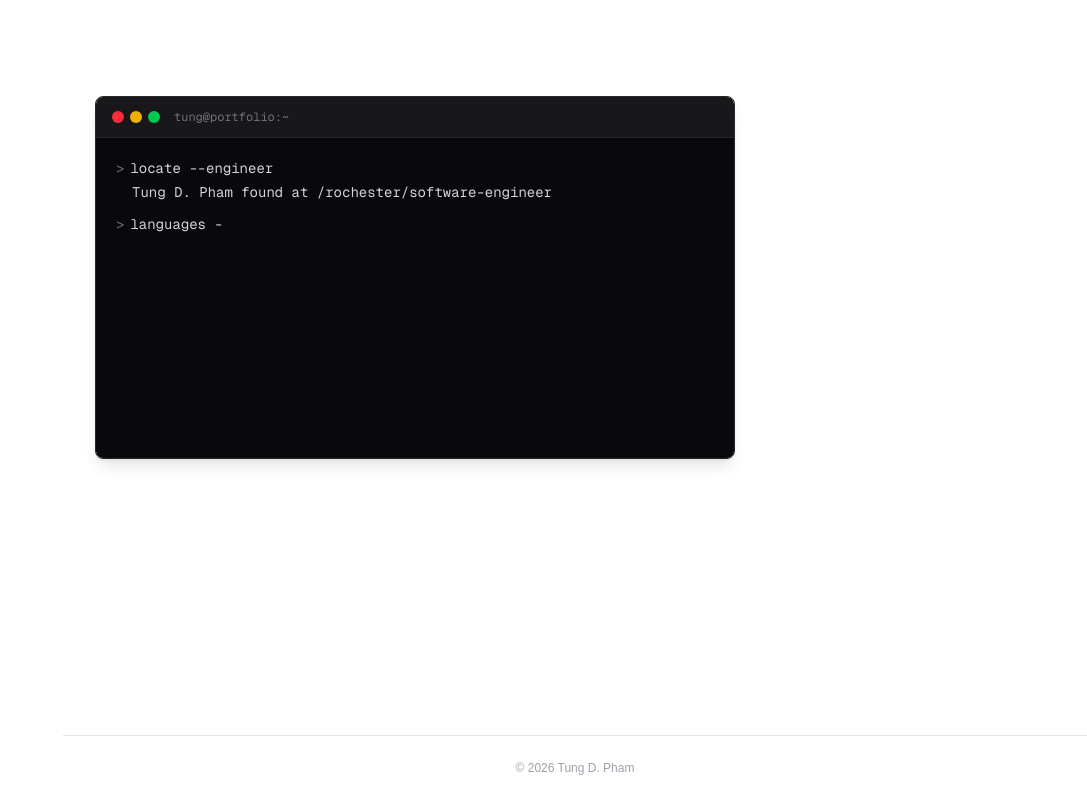
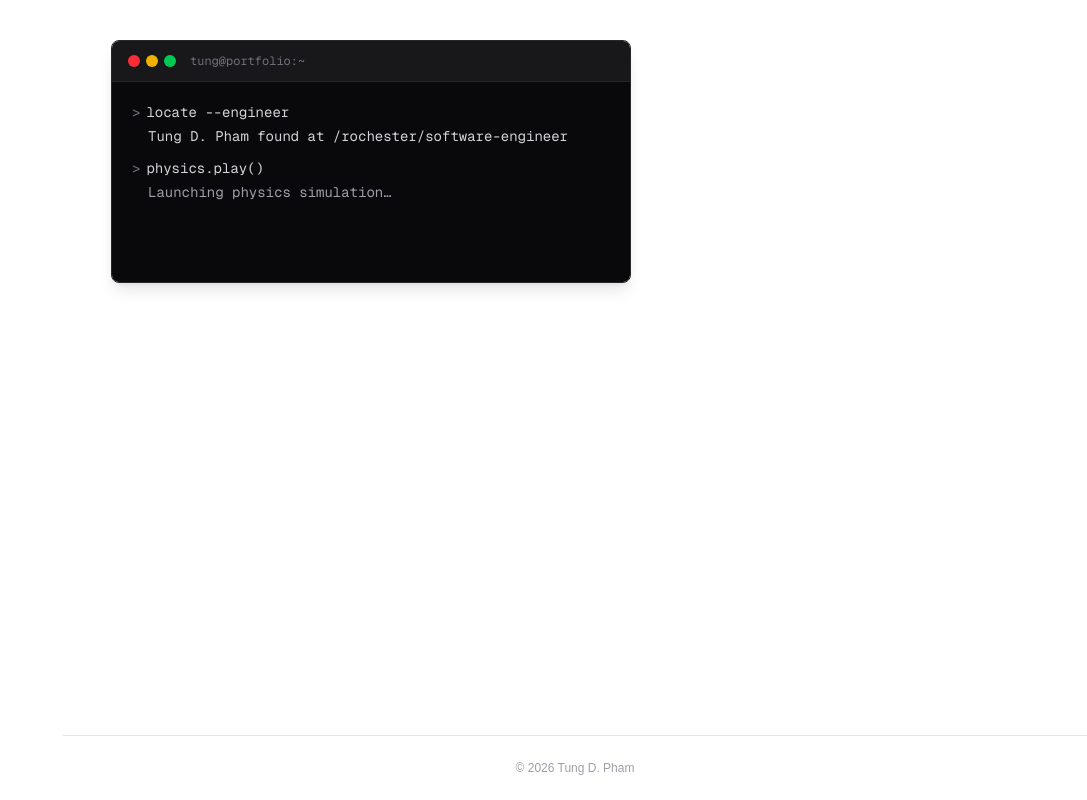
Before and after one commit to tungphambasement/mono_web, a Next.js app: page / in a window 1280 px wide. Shown: the whole page, without its empty margins (193-1280 px from the left). Built offline with nearby package versions, Linux system fonts and the light colour scheme.

Commit message:
Add physics overlay for intro

```diff
--- /dev/null
+++ b/app/activities/page.tsx
@@ -0,0 +1,3 @@
+export default function ActivitiesPage() {
+
+}
--- a/app/blogs/page.tsx
+++ b/app/blogs/page.tsx
@@ -1,4 +1,4 @@
-export default function Blogs() {
+export default function BlogsPage() {
   return (
     <section className="space-y-8"> </section>
   );
--- a/app/components/DraggableTerminal.tsx
+++ b/app/components/DraggableTerminal.tsx
@@ -1,11 +1,11 @@
 "use client";
 
 import { useEffect, useLayoutEffect, useRef, useState } from "react";
-import Terminal from "./Terminal";
+import Terminal, { ExternalCommandDef } from "./Terminal";
 
-export default function DraggableTerminal() {
+export default function DraggableTerminal({ externalCommands }: { externalCommands?: Record<string, ExternalCommandDef> }) {
   const [pos, setPos] = useState<{ x: number; y: number } | null>(null);
-  const [size, setSize] = useState({ width: 640, height: 320 });
+  const [size, setSize] = useState({ width: 520, height: 200 });
   const [isDragging, setIsDragging] = useState(false);
 
   const containerRef = useRef<HTMLDivElement>(null);
@@ -23,12 +23,12 @@ export default function DraggableTerminal() {
   useLayoutEffect(() => {
     if (containerRef.current) {
       const rect = containerRef.current.getBoundingClientRect();
-      const w = Math.min(640, window.innerWidth - 40);
+      const w = Math.min(520, window.innerWidth - 40);
 
       setSize((s) => ({ ...s, width: w }));
       setPos({
         x: rect.left,
-        y: rect.top,
+        y: Math.max(0, rect.top - 40),
       });
     }
   }, []);
@@ -98,7 +98,7 @@ export default function DraggableTerminal() {
   }
 
   return (
-    <div ref={containerRef} className="w-full max-w-2xl h-80 my-8">
+    <div ref={containerRef} className="w-full max-w-2xl my-8">
       {pos && (
         <div
           className="fixed z-50 animate-fade-in"
@@ -113,6 +113,7 @@ export default function DraggableTerminal() {
             height={size.height}
             onDragHandleMouseDown={handleDragStart}
             isDragging={isDragging}
+            externalCommands={externalCommands}
           />
 
           {/* Resize handles */}
--- /dev/null
+++ b/app/components/PhysicsOverlay.tsx
@@ -0,0 +1,109 @@
+"use client";
+
+import { useEffect, useRef } from "react";
+
+const COLORS = [
+  "#f87171", "#fb923c", "#fbbf24", "#a3e635",
+  "#34d399", "#38bdf8", "#818cf8", "#e879f9",
+  "#f43f5e", "#06b6d4", "#84cc16", "#f97316",
+];
+
+export default function PhysicsOverlay() {
+  const outerRef = useRef<HTMLDivElement>(null);
+  const canvasContainerRef = useRef<HTMLDivElement>(null);
+
+  useEffect(() => {
+    let cancelled = false;
+
+    async function init() {
+      const Matter = await import("matter-js");
+      if (cancelled || !outerRef.current || !canvasContainerRef.current) return;
+
+      const { Engine, Render, Runner, Bodies, World, Body } = Matter;
+
+      const W = outerRef.current.offsetWidth;
+      const H = outerRef.current.offsetHeight;
+
+      const engine = Engine.create({ gravity: { x: 0, y: 1.2 } });
+      const runner = Runner.create();
+
+      const render = Render.create({
+        element: canvasContainerRef.current,
+        engine,
+        options: {
+          width: W,
+          height: H,
+          wireframes: false,
+          background: "transparent",
+        },
+      });
+
+      const wallOpts = { isStatic: true, render: { fillStyle: "transparent", strokeStyle: "transparent", lineWidth: 0 } };
+      const ground = Bodies.rectangle(W / 2, H + 25, W + 4, 50, wallOpts);
+      const ceiling = Bodies.rectangle(W / 2, -25, W + 4, 50, wallOpts);
+      const wallL = Bodies.rectangle(-25, H / 2, 50, H + 4, wallOpts);
+      const wallR = Bodies.rectangle(W + 25, H / 2, 50, H + 4, wallOpts);
+      World.add(engine.world, [ground, ceiling, wallL, wallR]);
+
+      const balls = Array.from({ length: 14 }, (_, i) => {
+        const r = 12 + Math.random() * 28;
+        const x = r + Math.random() * (W - r * 2);
+        const y = -r - Math.random() * H * 0.8;
+        const ball = Bodies.circle(x, y, r, {
+          restitution: 0.72,
+          friction: 0.008,
+          frictionAir: 0.006,
+          render: { fillStyle: COLORS[i % COLORS.length], strokeStyle: "transparent", lineWidth: 0 },
+        });
+        Body.setVelocity(ball, { x: (Math.random() - 0.5) * 10, y: Math.random() * 3 });
+        return ball;
+      });
+
+      const heavies = Array.from({ length: 3 }, (_, i) => {
+        const r = 36 + Math.random() * 20;
+        const x = r + Math.random() * (W - r * 2);
+        const y = -r - Math.random() * H * 0.3;
+        const ball = Bodies.circle(x, y, r, {
+          restitution: 0.55,
+          friction: 0.01,
+          frictionAir: 0.003,
+          density: 0.004,
+          render: { fillStyle: COLORS[(i + 5) % COLORS.length] + "cc", strokeStyle: "transparent", lineWidth: 0 },
+        });
+        Body.setVelocity(ball, { x: (Math.random() - 0.5) * 7, y: Math.random() * 2 });
+        return ball;
+      });
+
+      World.add(engine.world, [...balls, ...heavies]);
+      Render.run(render);
+      Runner.run(runner, engine);
+
+      return () => {
+        Runner.stop(runner);
+        Render.stop(render);
+        render.canvas.remove();
+        World.clear(engine.world, false);
+        Engine.clear(engine);
+      };
+    }
+
+    let teardown: (() => void) | undefined;
+    init().then((fn) => { teardown = fn; });
+
+    return () => {
+      cancelled = true;
+      teardown?.();
+    };
+  }, []);
+
+  return (
+    <div
+      ref={outerRef}
+      className="w-full h-full z-10 animate-fade-in overflow-hidden rounded-xl"
+      style={{ background: "white" }}
+    >
+      {/* Canvas mount point */}
+      <div ref={canvasContainerRef} className="w-full h-full pointer-events-none" />
+    </div>
+  );
+}
--- a/app/components/Terminal.tsx
+++ b/app/components/Terminal.tsx
@@ -5,7 +5,7 @@ import { KeyboardEvent, ReactNode, useCallback, useEffect, useRef, useState } fr
 
 const SCRIPT_COMMANDS = [
   "locate --engineer",
-  "languages --list",
+  "physics.play()",
 ];
 
 // Styled segments for each script command's output typing animation.
@@ -14,15 +14,12 @@ type OutputSegment = { text: string; className: string };
 const SCRIPT_OUTPUT_SEGMENTS: OutputSegment[][] = [
   // locate --engineer
   [{ text: "Tung D. Pham found at /rochester/software-engineer", className: "text-zinc-300" }],
-  // languages --list
-  [
-    { text: "Languages", className: "text-zinc-500" },
-    { text: "  ", className: "" },
-    { text: "C++ · TypeScript · Java · Python · Rust", className: "text-zinc-200" },
-  ],
+  // physics.play()
+  [{ text: "Launching physics simulation…", className: "text-zinc-400" }],
 ];
 
 const PROMPT_SPEED = 60;   // ms per character
+const OUTPUT_SPEED = 30;   // ms per character for output typing animation
 const PAUSE_AFTER_TYPE = 150;  // ms after fully typed, before "Enter"
 const PAUSE_AFTER_CMD = 300;  // ms after output appears, before next command
 
@@ -40,8 +37,14 @@ const COMMAND_HELP: Record<string, string> = {
   git: "git commands (try: git log)",
   whoami: "identify yourself",
   echo: "print text",
-  neofetch: "system information",
+  pwd: "print working directory",
   clear: "clear the terminal",
+};
+
+export type ExternalCommandDef = {
+  description?: string;
+  output?: ReactNode;
+  action: () => void;
 };
 
 const ALL_COMMANDS = Object.keys(COMMAND_HELP);
@@ -50,12 +53,14 @@ function renderCommandOutput(
   cmd: string,
   args: string[],
   nav: (path: string) => void,
+  externalCommands: Record<string, ExternalCommandDef> = {},
 ): ReactNode {
   switch (cmd) {
     case "":
       return null;
 
-    case "help":
+    case "help": {
+      const extEntries = Object.entries(externalCommands).filter(([, v]) => v.description);
       return (
         <div className="space-y-0.5">
           <div className="text-zinc-500 mb-1">Available commands:</div>
@@ -65,9 +70,21 @@ function renderCommandOutput(
               <span className="text-zinc-500">{desc}</span>
             </div>
           ))}
+          {extEntries.length > 0 && (
+            <>
+              <div className="text-zinc-600 mt-1 mb-0.5 text-xs">― external ―</div>
+              {extEntries.map(([c, { description }]) => (
+                <div key={c}>
+                  <span className="text-zinc-200 inline-block w-24">{c}()</span>
+                  <span className="text-zinc-500">{description}</span>
+                </div>
+              ))}
+            </>
+          )}
           <div className="text-zinc-600 mt-1 text-xs">↑↓ history · Tab autocomplete · Ctrl+L clear</div>
         </div>
       );
+    }
 
     case "locate":
       return <div className="text-zinc-300">Tung D. Pham found at /rochester/software-engineer</div>;
@@ -303,9 +320,10 @@ interface TerminalProps {
   height: number;
   onDragHandleMouseDown: (e: React.MouseEvent) => void;
   isDragging: boolean;
+  externalCommands?: Record<string, ExternalCommandDef>;
 }
 
-export default function Terminal({ height, onDragHandleMouseDown, isDragging }: TerminalProps) {
+export default function Terminal({ height, onDragHandleMouseDown, isDragging, externalCommands = {} }: TerminalProps) {
   const router = useRouter();
   const nav = useCallback((p: string) => router.push(p), [router]);
 
@@ -356,10 +374,17 @@ export default function Terminal({ height, onDragHandleMouseDown, isDragging }:
     } else if (scriptPhase === "waiting") {
       scriptTimerRef.current = setTimeout(() => {
         const trimmed = currentInput.trim();
-        const [c = "", ...args] = trimmed.split(/\s+/);
+        const [cmdRaw = "", ...args] = trimmed.split(/\s+/);
+        const cmd = cmdRaw.replace(/\(\)$/, "").toLowerCase();
         pendingPromptRef.current = trimmed;
         pendingSegmentsRef.current = SCRIPT_OUTPUT_SEGMENTS[scriptIdx] ?? [];
-        pendingNodeRef.current = renderCommandOutput(c.toLowerCase(), args, nav);
+        // Fire external action if matched
+        if (externalCommands[cmd]) {
+          externalCommands[cmd].action();
+          pendingNodeRef.current = externalCommands[cmd].output ?? null;
+        } else {
+          pendingNodeRef.current = renderCommandOutput(cmd, args, nav, externalCommands);
+        }
         setCurrentInput("");
         setTypedOutputLen(0);
         setScriptPhase("outputTyping");
@@ -369,7 +394,7 @@ export default function Terminal({ height, onDragHandleMouseDown, isDragging }:
       if (typedOutputLen < totalLen) {
         scriptTimerRef.current = setTimeout(
           () => setTypedOutputLen((n) => n + 1),
-          PROMPT_SPEED,
+          OUTPUT_SPEED,
         );
       } else {
         scriptTimerRef.current = setTimeout(() => {
@@ -386,7 +411,7 @@ export default function Terminal({ height, onDragHandleMouseDown, isDragging }:
     }
 
     return () => { if (scriptTimerRef.current) clearTimeout(scriptTimerRef.current); };
-  }, [scriptPhase, scriptIdx, currentInput, nav, typedOutputLen]);
+  }, [scriptPhase, scriptIdx, currentInput, nav, typedOutputLen, externalCommands]);
 
   useEffect(() => {
     if (isInteractive) inputRef.current?.focus();
@@ -398,9 +423,11 @@ export default function Terminal({ height, onDragHandleMouseDown, isDragging }:
 
   function executeCommand(raw: string) {
     const trimmed = raw.trim();
-    const [cmd = "", ...args] = trimmed.split(/\s+/);
+    // Strip trailing () so `physics.play()` and `physics.play` both work
+    const [cmdRaw = "", ...args] = trimmed.split(/\s+/);
+    const cmd = cmdRaw.replace(/\(\)$/, "").toLowerCase();
 
-    if (cmd.toLowerCase() === "clear") {
+    if (cmd === "clear") {
       setHistory([]);
       setCurrentInput("");
       setCmdHistoryIdx(-1);
@@ -408,7 +435,17 @@ export default function Terminal({ height, onDragHandleMouseDown, isDragging }:
     }
 
     if (trimmed !== "") setCmdHistory((prev) => [trimmed, ...prev]);
-    const output = renderCommandOutput(cmd.toLowerCase(), args, nav);
+
+    if (externalCommands[cmd]) {
+      const { action, output = null } = externalCommands[cmd];
+      action();
+      setHistory((prev) => [...prev, { prompt: trimmed, output }]);
+      setCurrentInput("");
+      setCmdHistoryIdx(-1);
+      return;
+    }
+
+    const output = renderCommandOutput(cmd, args, nav, externalCommands);
     setHistory((prev) => [...prev, { prompt: trimmed, output }]);
     setCurrentInput("");
     setCmdHistoryIdx(-1);
@@ -446,7 +483,8 @@ export default function Terminal({ height, onDragHandleMouseDown, isDragging }:
         e.preventDefault();
         const partial = currentInput.trim().toLowerCase();
         if (!partial || partial.includes(" ")) break;
-        const matches = ALL_COMMANDS.filter((c) => c.startsWith(partial));
+        const allCmds = [...ALL_COMMANDS, ...Object.keys(externalCommands)];
+        const matches = allCmds.filter((c) => c.startsWith(partial));
         if (matches.length === 1) setCurrentInput(matches[0]);
         break;
       }
--- a/app/experiences/page.tsx
+++ b/app/experiences/page.tsx
@@ -29,11 +29,10 @@ const experiences = [
   }
 ];
 
-export default function Experiences() {
+export default function ExperiencesPage() {
   return (
-    <section className="space-y-12">
+    <section className="space-y-12 w-[80%] mx-auto">
       <h1 className="text-3xl font-bold tracking-tight">Experiences</h1>
-
       <ol className="relative">
         {experiences.map((exp, i) => {
           const isComingSoon = exp.period === "Coming Soon";
--- a/app/layout.tsx
+++ b/app/layout.tsx
@@ -33,7 +33,7 @@ export default function RootLayout({
         <div className="flex flex-1 min-h-screen">
           <Sidebar />
           <div className="flex-1 flex flex-col">
-            <main className="flex-1 max-w-5xl w-full mx-auto px-8 py-16">
+            <main className="flex-1 w-full mx-auto px-12 py-12">
               {children}
             </main>
             <footer className="border-t border-zinc-200 dark:border-zinc-800 py-6 text-center text-xs text-zinc-400 dark:text-zinc-600">
--- a/app/mono-demo/page.tsx
+++ b/app/mono-demo/page.tsx
@@ -1,4 +1,4 @@
-export default function MonoDemo() {
+export default function MonoDemoPage() {
   return (
     <section className="space-y-8"> </section>
   );
--- a/app/page.tsx
+++ b/app/page.tsx
@@ -1,7 +1,31 @@
+"use client";
+
+import dynamic from "next/dynamic";
+import { useState } from "react";
 import DraggableTerminal from "./components/DraggableTerminal";
 
+const PhysicsOverlay = dynamic(() => import("./components/PhysicsOverlay"), { ssr: false });
+
 export default function Home() {
+  const [physicsVisible, setPhysicsVisible] = useState(false);
+
   return (
-    <DraggableTerminal />
+    <div className="flex flex-col h-full w-full">
+      <DraggableTerminal
+        externalCommands={{
+          "physics.play": {
+            description: "launch physics simulation",
+            output: <span className="text-zinc-400">Launching physics simulation…</span>,
+            action: () => setPhysicsVisible(true),
+          },
+        }}
+      />
+
+      {physicsVisible && (
+        <div className="relative h-100 overflow-hidden mt-auto">
+          <PhysicsOverlay />
+        </div>
+      )}
+    </div>
   );
 }
--- a/app/projects/page.tsx
+++ b/app/projects/page.tsx
@@ -29,7 +29,7 @@ const projects = [
   },
 ];
 
-export default function Projects() {
+export default function ProjectsPage() {
   return (
     <section className="space-y-10">
       <h1 className="text-3xl font-bold tracking-tight">Projects</h1>
--- a/package.json
+++ b/package.json
@@ -10,12 +10,14 @@
   },
   "dependencies": {
     "lucide-react": "^1.7.0",
+    "matter-js": "^0.20.0",
     "next": "16.2.2",
     "react": "19.2.4",
     "react-dom": "19.2.4"
   },
   "devDependencies": {
     "@tailwindcss/postcss": "^4",
+    "@types/matter-js": "^0.20.2",
     "@types/node": "^20",
     "@types/react": "^19",
     "@types/react-dom": "^19",
```
Also changed, not shown: 1 other file (tests, documents, lock files or other folders).
